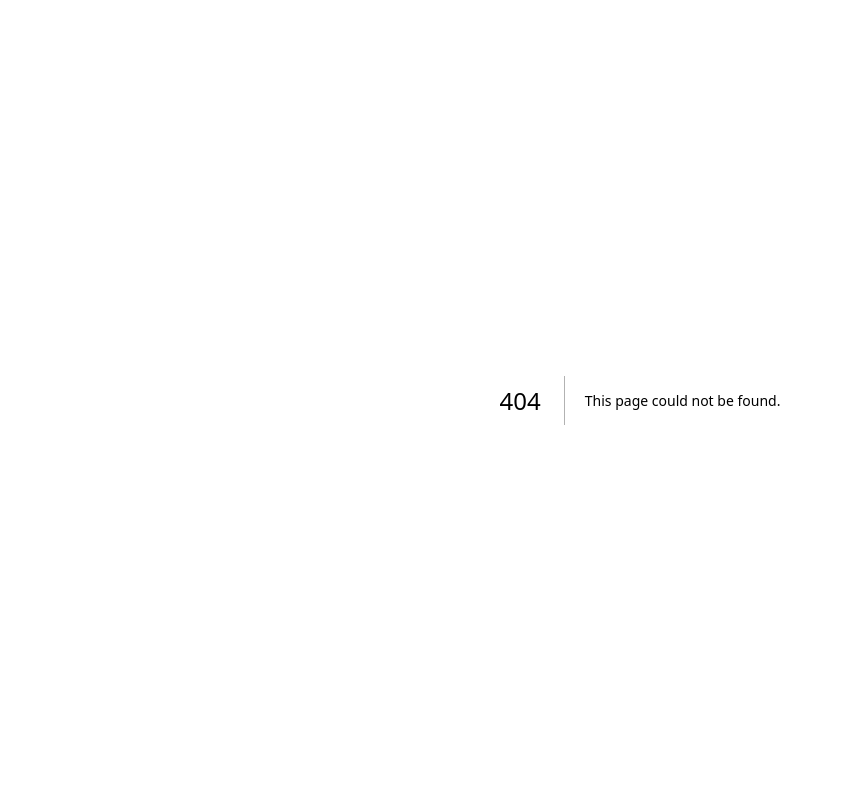
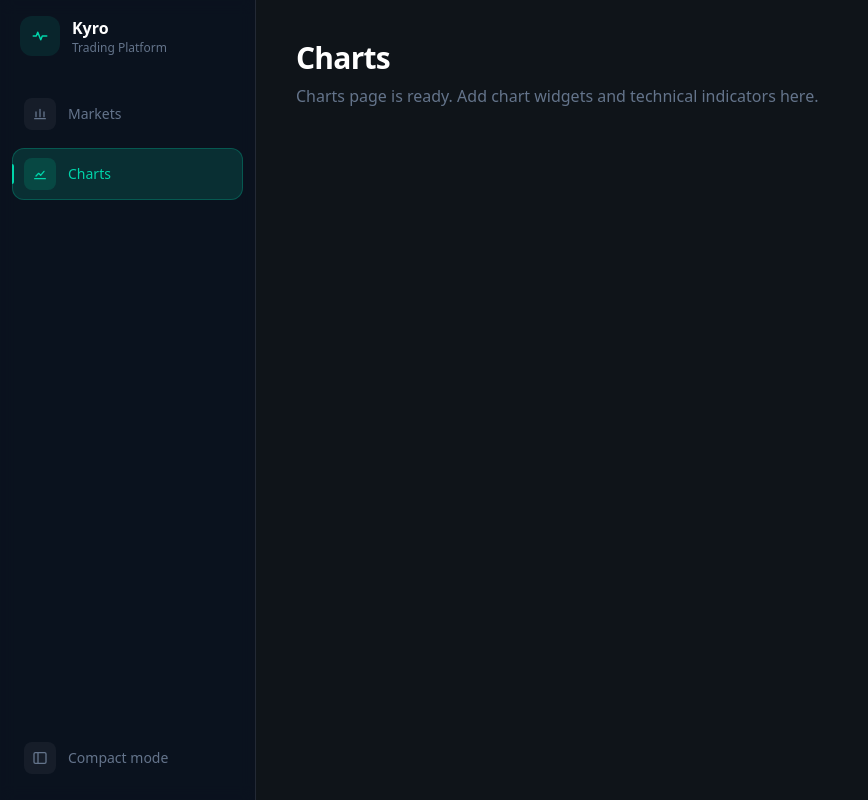
Before and after one commit to kyrotrading/Kyro, a Next.js app in the folder frontend/: page /charts in a window 1280 px wide. Before the commit this address had no page. Shown: the whole page, without its empty margins (0-868 px from the left). Built offline with nearby package versions, Linux system fonts and the light colour scheme.

Commit message:
Add permanent left sidebar navigation with Markets and Charts pages

```diff
--- /dev/null
+++ b/frontend/app/charts/page.tsx
@@ -0,0 +1,10 @@
+export default function ChartsPage() {
+  return (
+    <main className="min-h-screen p-6 md:p-10">
+      <h1 className="text-3xl font-bold tracking-tight text-white">Charts</h1>
+      <p className="mt-2 text-muted">
+        Charts page is ready. Add chart widgets and technical indicators here.
+      </p>
+    </main>
+  );
+}
--- a/frontend/app/layout.tsx
+++ b/frontend/app/layout.tsx
@@ -1,5 +1,6 @@
 import type { Metadata } from "next";
 import "./globals.css";
+import { SidebarNav } from "@/components/SidebarNav";
 
 export const metadata: Metadata = {
   title: "Trading Platform",
@@ -13,7 +14,12 @@ export default function RootLayout({
 }>) {
   return (
     <html lang="en">
-      <body className="antialiased min-h-screen">{children}</body>
+      <body className="antialiased min-h-screen bg-surface text-white">
+        <div className="flex min-h-screen">
+          <SidebarNav />
+          <div className="min-w-0 flex-1">{children}</div>
+        </div>
+      </body>
     </html>
   );
 }
--- /dev/null
+++ b/frontend/components/SidebarNav.tsx
@@ -0,0 +1,145 @@
+"use client";
+
+import { useEffect, useState } from "react";
+import Link from "next/link";
+import { usePathname } from "next/navigation";
+
+const NAV_ITEMS = [
+  { href: "/", label: "Markets", icon: MarketIcon },
+  { href: "/charts", label: "Charts", icon: ChartIcon },
+];
+
+export function SidebarNav() {
+  const pathname = usePathname();
+  const [compact, setCompact] = useState(false);
+
+  useEffect(() => {
+    const saved = window.localStorage.getItem("sidebar-compact");
+    if (saved === "1") setCompact(true);
+  }, []);
+
+  function toggleCompact() {
+    setCompact((prev) => {
+      const next = !prev;
+      window.localStorage.setItem("sidebar-compact", next ? "1" : "0");
+      return next;
+    });
+  }
+
+  return (
+    <aside
+      className={`sticky top-0 flex h-screen shrink-0 flex-col border-r border-white/10 bg-[#0a1220]/90 px-3 py-4 backdrop-blur transition-all duration-200 ${
+        compact ? "w-[84px]" : "w-64"
+      }`}
+    >
+      <div className="mb-8 flex items-center gap-3 px-2">
+        <div className="flex h-10 w-10 items-center justify-center rounded-xl bg-accent/10 text-accent">
+          <PulseIcon />
+        </div>
+        {!compact && (
+          <div>
+            <p className="text-base font-semibold text-white">Kyro</p>
+            <p className="text-xs text-muted">Trading Platform</p>
+          </div>
+        )}
+      </div>
+
+      <nav className="space-y-2">
+        {NAV_ITEMS.map((item) => {
+          const isActive =
+            item.href === "/" ? pathname === "/" : pathname.startsWith(item.href);
+          const Icon = item.icon;
+          return (
+            <Link
+              key={item.href}
+              href={item.href}
+              className={`group relative flex items-center gap-3 rounded-xl px-3 py-2.5 text-sm transition-all duration-200 ${
+                isActive
+                  ? "bg-accent/15 text-accent shadow-[inset_0_0_0_1px_rgba(0,212,170,0.25)]"
+                  : "text-muted hover:bg-white/5 hover:text-white"
+              }`}
+              title={compact ? item.label : undefined}
+            >
+              {isActive && (
+                <span className="absolute left-0 top-1/2 h-5 w-0.5 -translate-y-1/2 rounded-r bg-accent" />
+              )}
+              <span
+                className={`flex h-8 w-8 shrink-0 items-center justify-center rounded-lg transition ${
+                  isActive
+                    ? "bg-accent/15 text-accent"
+                    : "bg-white/5 text-muted group-hover:text-white"
+                }`}
+              >
+                <Icon />
+              </span>
+              {!compact && <span className="font-medium">{item.label}</span>}
+            </Link>
+          );
+        })}
+      </nav>
+
+      <div className="mt-auto pt-4">
+        <button
+          type="button"
+          onClick={toggleCompact}
+          className="flex w-full items-center gap-3 rounded-xl px-3 py-2.5 text-sm text-muted transition hover:bg-white/5 hover:text-white"
+        >
+          <span className="flex h-8 w-8 items-center justify-center rounded-lg bg-white/5">
+            <LayoutIcon />
+          </span>
+          {!compact && <span className="font-medium">Compact mode</span>}
+        </button>
+      </div>
+    </aside>
+  );
+}
+
+function PulseIcon() {
+  return (
+    <svg width="18" height="18" viewBox="0 0 24 24" fill="none">
+      <path
+        d="M3 12h4l2-5 4 10 2-5h6"
+        stroke="currentColor"
+        strokeWidth="2"
+        strokeLinecap="round"
+        strokeLinejoin="round"
+      />
+    </svg>
+  );
+}
+
+function MarketIcon() {
+  return (
+    <svg width="16" height="16" viewBox="0 0 24 24" fill="none">
+      <path
+        d="M4 19h16M6 16V9M12 16V5M18 16v-7"
+        stroke="currentColor"
+        strokeWidth="2"
+        strokeLinecap="round"
+      />
+    </svg>
+  );
+}
+
+function ChartIcon() {
+  return (
+    <svg width="16" height="16" viewBox="0 0 24 24" fill="none">
+      <path
+        d="M4 19h16M6 15l4-4 3 3 5-6"
+        stroke="currentColor"
+        strokeWidth="2"
+        strokeLinecap="round"
+        strokeLinejoin="round"
+      />
+    </svg>
+  );
+}
+
+function LayoutIcon() {
+  return (
+    <svg width="16" height="16" viewBox="0 0 24 24" fill="none">
+      <rect x="3" y="4" width="18" height="16" rx="2" stroke="currentColor" strokeWidth="2" />
+      <path d="M9 4v16" stroke="currentColor" strokeWidth="2" />
+    </svg>
+  );
+}
```
